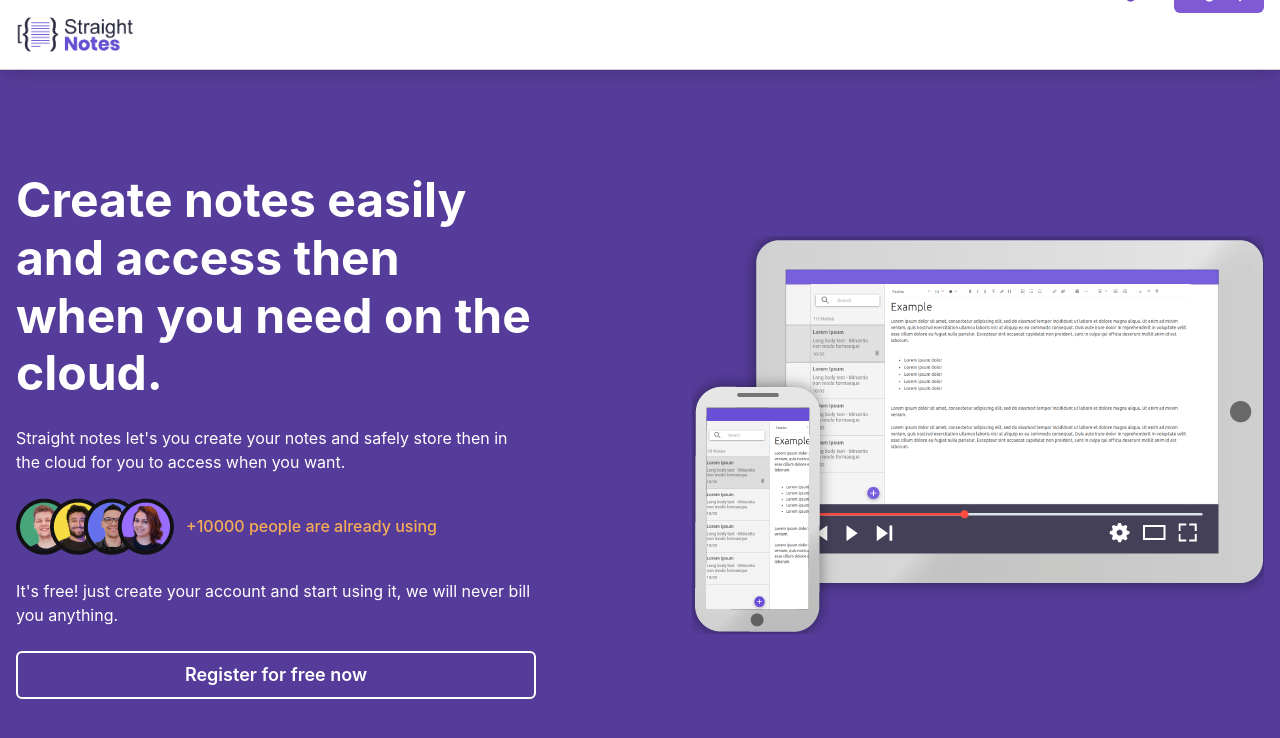
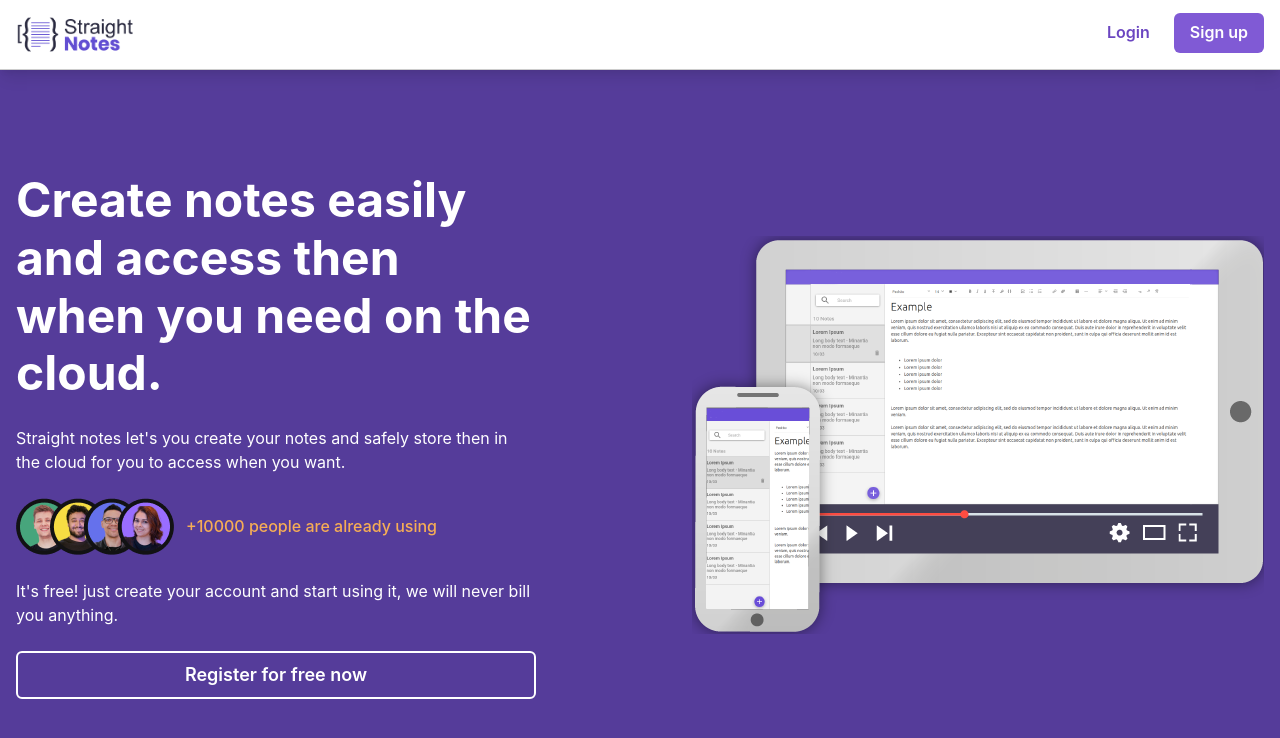
Before and after one commit to lamongabriel/straight-notes, a React (Vite) app in the folder web/: page / in a window 1280 px wide. Shown: the top 738 px of the page. Built offline with nearby package versions, Linux system fonts and the light colour scheme.

Commit message:
menu buttons alignment fix

```diff
--- a/web/src/components/Header/index.tsx
+++ b/web/src/components/Header/index.tsx
@@ -64,8 +64,11 @@ export function Header (
           </Box>
 
           <Box alignSelf='flex-end'>
-            {!loggedIn &&
-              <HStack>
+            {loggedIn
+              ? <Button colorScheme='whiteAlpha' variant='ghost'>
+                  <User size={32} color='#fff' />
+                </Button>
+              : <HStack>
                   <Button as={Link} to='/login' colorScheme='purple' variant='ghost'>
                     Login
                   </Button>
@@ -74,9 +77,6 @@ export function Header (
                   </Button>
                 </HStack>
             }
-            <Button colorScheme='whiteAlpha' variant='ghost'>
-              <User size={32} color='#fff' />
-            </Button>
           </Box>
 
         </Container>
```
Lines whose indentation alone changed are shown as unchanged.
